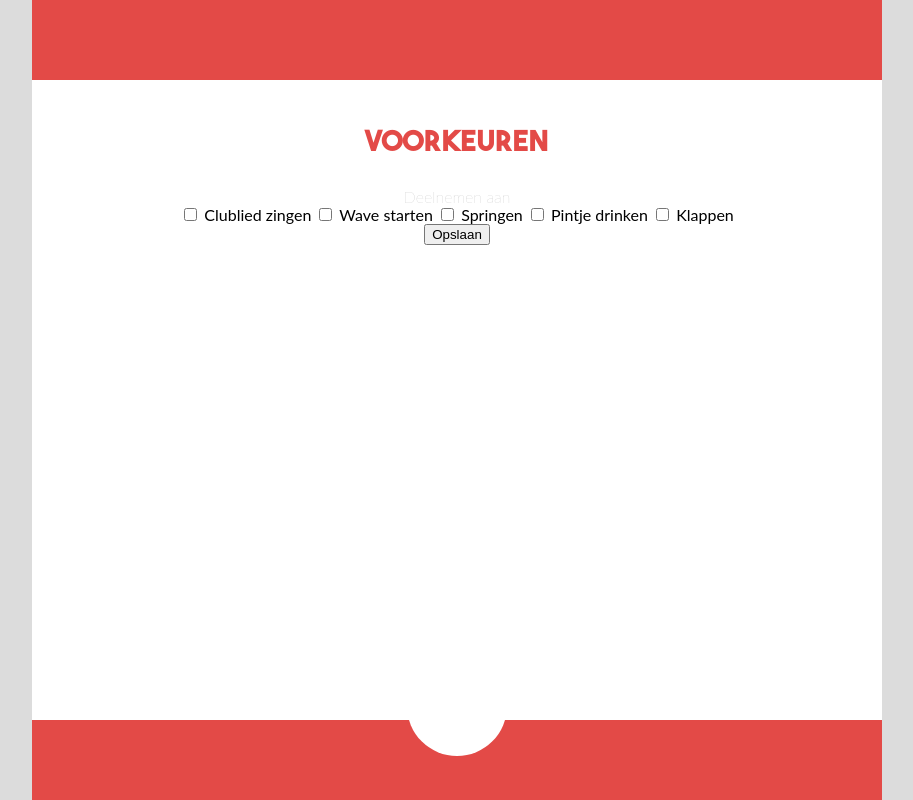
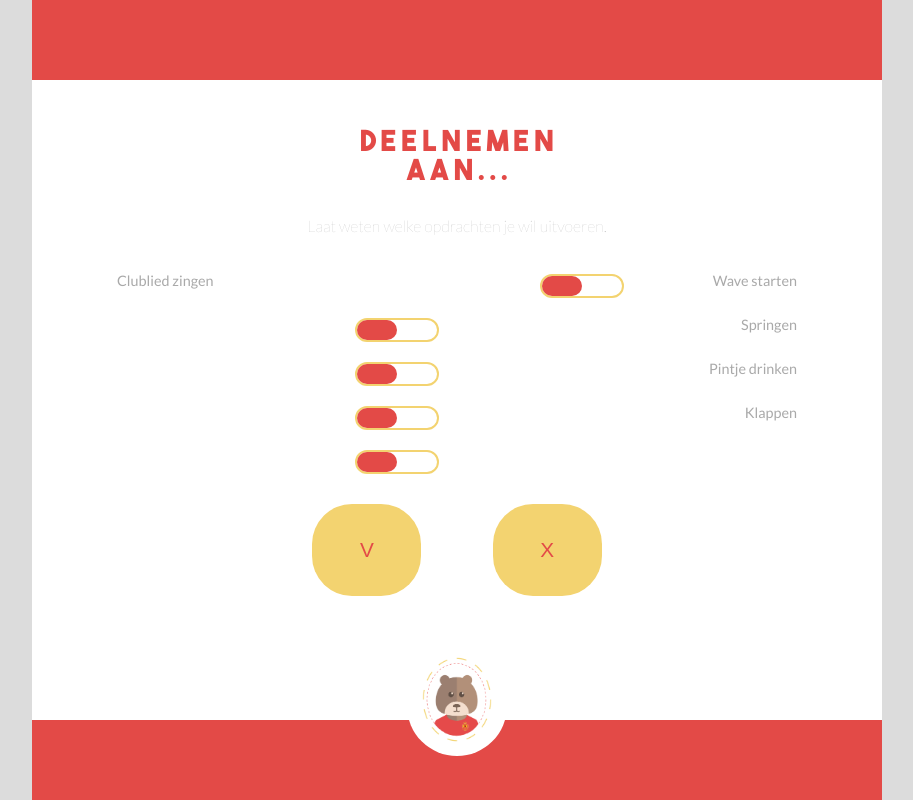
Before and after one commit to r0615219/superfan, a PHP site: page /voorkeuren.php in a window 1280 px wide. Shown: the whole page, without its empty margins (183-1096 px from the left). Run offline with PHP 8.4, Linux system fonts and the light colour scheme.

Commit message:
Added CSS to voorkeuren.php

```diff
--- a/css/style.css
+++ b/css/style.css
@@ -112,6 +112,7 @@ body{
     border-radius: 15px;
     box-sizing: border-box;
     margin-top: 50px;
+    margin-bottom: 50px;
     padding-top: 20px;
     text-align: center;
 }
@@ -136,6 +137,7 @@ body{
     margin: 5%;
     border-radius: 40px;
     border: none;
+    margin-top: -20px;
 
 }
 
@@ -194,3 +196,75 @@ body{
     background-color: #F3D370;
     border: 2px dashed #E34A47;
 }
+
+.voorkeuren {
+
+    display: flex;
+    flex-direction: row;
+    flex-wrap: wrap;
+    justify-content: space-between;
+    margin-bottom: 50px;
+    margin-top: 20px;
+}
+
+.voorkeuren .btn {
+
+    font-size: 0.9em;
+    color: darkgrey;
+    font-weight: 500;
+    margin-top: 20px;
+}
+
+input[type=checkbox] {
+    visibility: hidden;
+}
+
+.voorkeuren .checkboxSlide {
+    width: 80px;
+    height: 20px;
+    background: white;
+    margin-top: 20px;
+    margin-left: 35%;
+    border: 2px solid #F3D370 ;
+    border-radius: 50px;
+    position: relative;
+}
+
+.voorkeuren .checkboxSlide:before {
+    position: absolute;
+    left: 13px;
+    height: 2px;
+    color: #F3D370;
+    font-size: 16px;
+}
+
+
+.voorkeuren .checkboxSlide:after {
+    position: absolute;
+    top: 12px;
+    left: 84px;
+    height: 2px;
+    color: #E34A47 ;
+    font-size: 16px;
+}
+
+.voorkeuren .checkboxSlide label {
+    display: block;
+    width: 40px;
+    height: 20px;
+
+    border-radius: 50px;
+
+    transition: all .5s ease;
+    cursor: pointer;
+    position: absolute;
+    margin-top: -19px;
+    z-index: 1;
+    background: #E34A47;
+}
+
+
+.voorkeuren .checkboxSlide input[type=checkbox]:checked + label {
+    left: 40px;
+    background: #F3D370;
+}
--- a/voorkeuren.php
+++ b/voorkeuren.php
@@ -21,8 +21,12 @@
     <meta name="viewport"
           content="width=device-width, user-scalable=no, initial-scale=1.0, maximum-scale=1.0, minimum-scale=1.0">
     <meta http-equiv="X-UA-Compatible" content="ie=edge">
+
     <link rel="stylesheet" href="css/reset.css">
     <link rel="stylesheet" href="css/style.css">
+
+    <link href="https://fonts.googleapis.com/css?family=Lato:100,300,400,700" rel="stylesheet">
+
     <title>Superfan</title>
 </head>
 <body>
@@ -32,30 +36,61 @@
 
     <div class="content">
 
-        <h1>Voorkeuren</h1>
+        <h1>D e e l n e m e n <br> a a n . . .</h1>
 
-        <p>Deelnemen aan</p>
+        <p>Laat weten welke opdrachten je wil uitvoeren.</p>
 
         <form action="" method="post">
 
             <div class="voorkeuren">
-                <input type="checkbox" id="zingen" value="zingen" name="voorkeuren">
+
                 <label for="zingen" class="btn">Clublied zingen</label>
 
-                <input type="checkbox" id="wave" value="wave" name="voorkeuren">
+                <div class="checkboxSlide">
+                    <input type="checkbox" id="checkboxSlideInput" name="" />
+                    <label for="checkboxSlideInput"></label>
+                </div>
+
                 <label for="wave" class="btn">Wave starten</label>
 
-                <input type="checkbox" id="springen" value="springen" name="voorkeuren">
+                <div class="checkboxSlide">
+                    <input type="checkbox" id="checkboxSlideInput" name="" />
+                    <label for="checkboxSlideInput"></label>
+                </div>
+
+
                 <label for="springen" class="btn">Springen</label>
 
-                <input type="checkbox" id="drinken" value="drinken" name="voorkeuren">
+                <div class="checkboxSlide">
+                    <input type="checkbox" id="checkboxSlideInput" name="" />
+                    <label for="checkboxSlideInput"></label>
+                </div>
+
+
                 <label for="drinken" class="btn">Pintje drinken</label>
 
-                <input type="checkbox" id="klappen" value="klappen" name="voorkeuren">
+                <div class="checkboxSlide">
+                    <input type="checkbox" id="checkboxSlideInput" name="" />
+                    <label for="checkboxSlideInput"></label>
+                </div>
+
+
                 <label for="klappen" class="btn">Klappen</label>
+
+                <div class="checkboxSlide">
+                    <input type="checkbox" id="checkboxSlideInput" name="" />
+                    <label for="checkboxSlideInput"></label>
+                </div>
+
             </div>
 
-            <button type="submit">Opslaan</button>
+            <form action="" method="post">
+
+                <button type="submit" name="ja" id="btn-ja">V</button>
+
+                <button type="submit" name="nee" id="btn-nee">X</button>
+
+            </form>
 
         </form>
 
@@ -65,7 +100,7 @@
     </div>
 
     <div class="red-banner">
-        <div class="logo"></div>
+        <div class="logo"><img src="img/LogoSuperfan-01.png" alt="logo"></div>
     </div>
 </div>
 
```
